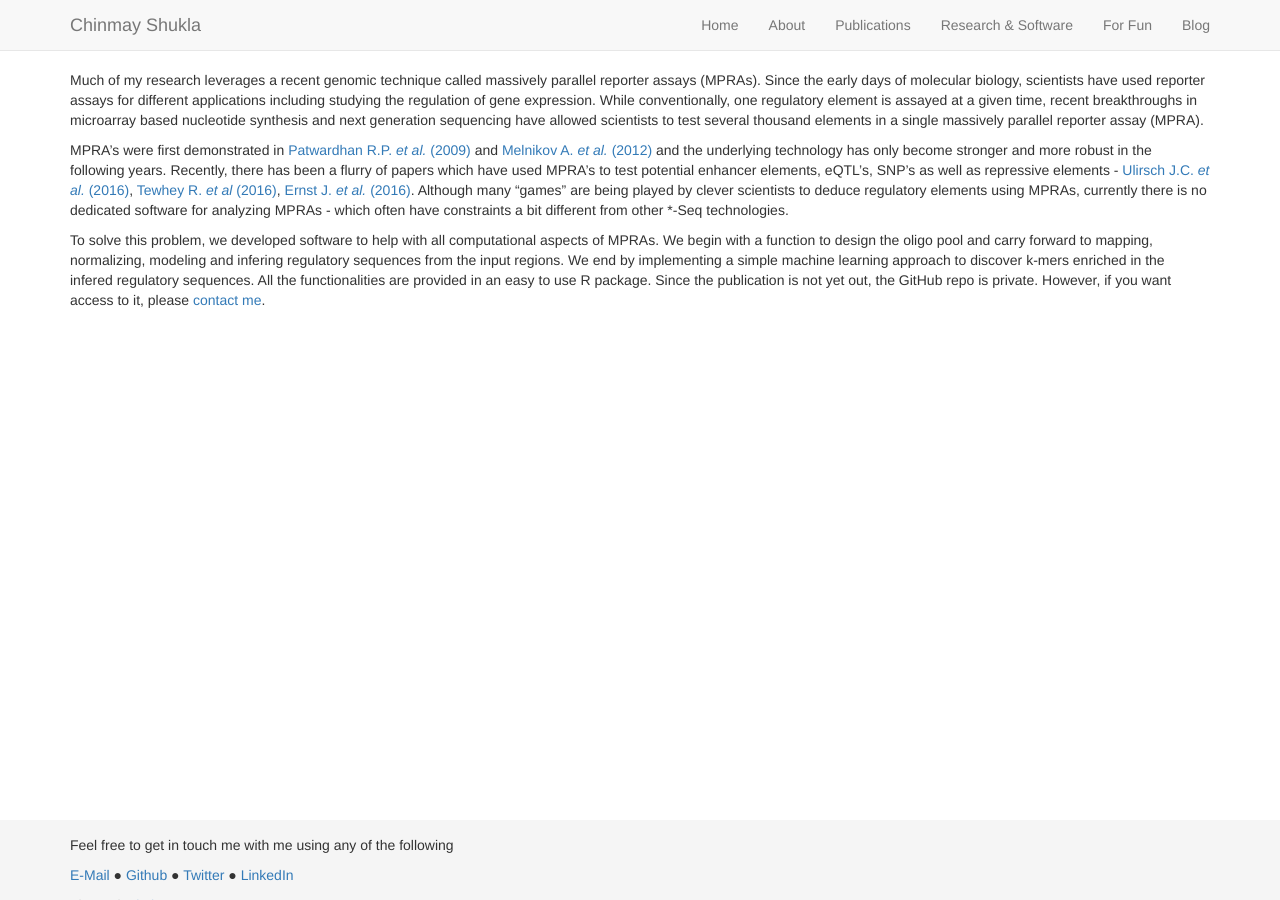
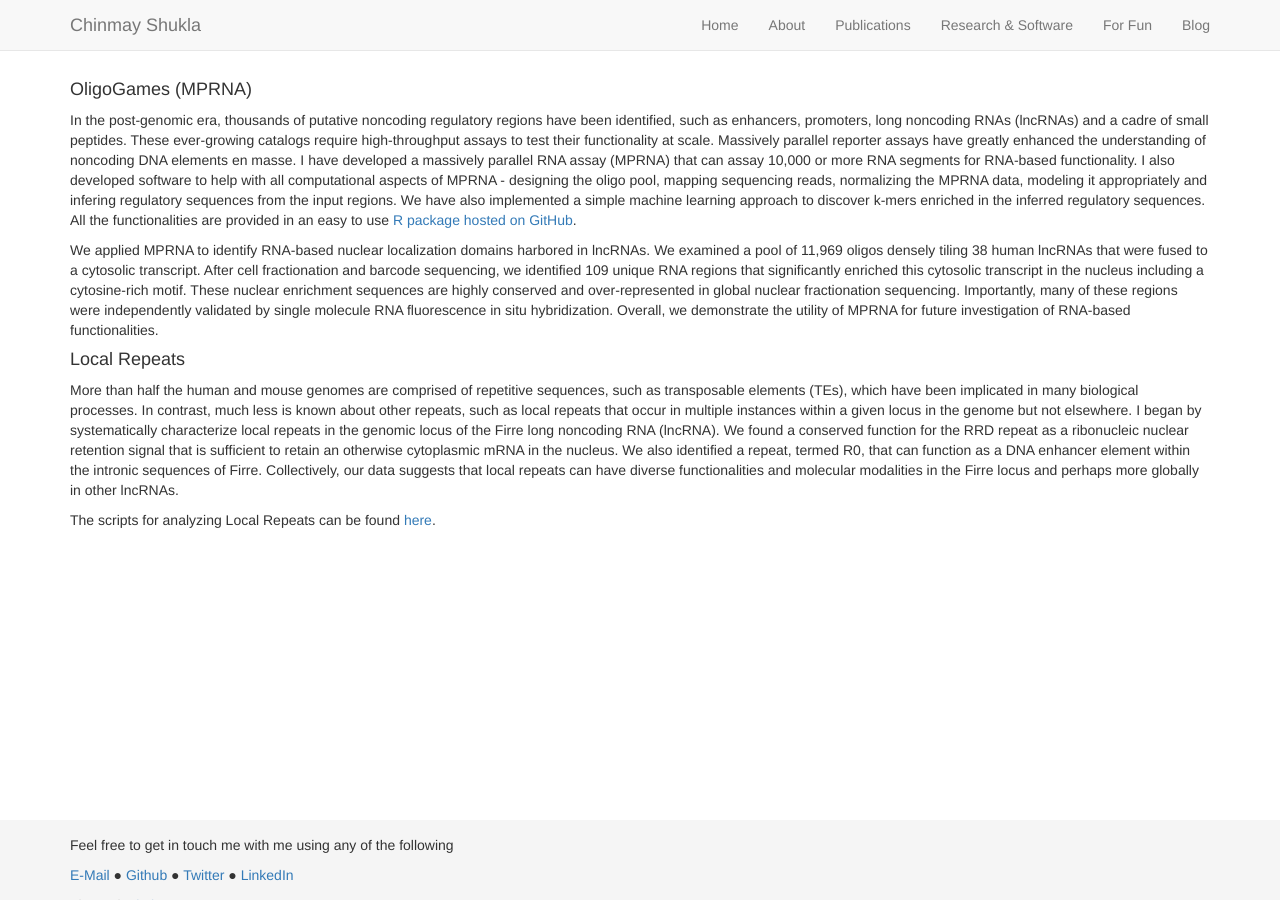
Before and after one commit to cshukla/cshukla.github.io, a Jekyll site: the page built from pages/software.md, in a window 1280 px wide and 900 px high. Built offline with Jekyll 4.4.1, drawn with Linux system fonts in a browser that asks for light colours; nearby versions of some CDN libraries.

Commit message:
update research and software page to include LRs

```diff
--- a/pages/software.md
+++ b/pages/software.md
@@ -13,8 +13,14 @@ title: Software
   gtag('config', 'UA-111431367-3');
 </script>
 
-Much of my research leverages a recent genomic technique called massively parallel reporter assays (MPRAs). Since the early days of molecular biology, scientists have used reporter assays for different applications including studying the regulation of gene expression. While conventionally, one regulatory element is assayed at a given time, recent breakthroughs in microarray based nucleotide synthesis and next generation sequencing have allowed scientists to test several thousand elements in a single massively parallel reporter assay (MPRA).
+#### OligoGames (MPRNA)
 
-MPRA's were first demonstrated in [Patwardhan R.P. *et al.* (2009)](http://www.nature.com/nbt/journal/v27/n12/abs/nbt.1589.html) and [Melnikov A. *et al.* (2012)](http://www.nature.com/nbt/journal/v30/n3/full/nbt.2137.html) and the underlying technology has only become stronger and more robust in the following years. Recently, there has been a flurry of papers which have used MPRA's to test potential enhancer elements, eQTL's, SNP's as well as repressive elements - [Ulirsch J.C. *et al.* (2016)](http://www.cell.com/cell/fulltext/S0092-8674(16)30493-7), [Tewhey R. *et al* (2016)](http://www.cell.com/cell/fulltext/S0092-8674(16)30421-4), [Ernst J. *et al.* (2016)](http://www.nature.com/nbt/journal/v34/n11/full/nbt.3678.html). Although many "games" are being played by clever scientists to deduce regulatory elements using MPRAs, currently there is no dedicated software for analyzing MPRAs - which often have constraints a bit different from other *-Seq technologies.
+In the post-genomic era, thousands of putative noncoding regulatory regions have been identified, such as enhancers, promoters, long noncoding RNAs (lncRNAs) and a cadre of small peptides. These ever-growing catalogs require high-throughput assays to test their functionality at scale. Massively parallel reporter assays have greatly enhanced the understanding of noncoding DNA elements en masse. I have developed a massively parallel RNA assay (MPRNA) that can assay 10,000 or more RNA segments for RNA-based functionality. I also developed software to help with all computational aspects of MPRNA - designing the oligo pool, mapping sequencing reads, normalizing the MPRNA data, modeling it appropriately and infering regulatory sequences from the input regions. We have also implemented a simple machine learning approach to discover k-mers enriched in the inferred regulatory sequences. All the functionalities are provided in an easy to use [R package hosted on GitHub](https://github.com/cshukla/oligoGames).
 
-To solve this problem, we developed software to help with all computational aspects of MPRAs. We begin with a function to design the oligo pool and carry forward to mapping, normalizing, modeling and infering regulatory sequences from the input regions. We end by implementing a simple machine learning approach to discover k-mers enriched in the infered regulatory sequences. All the functionalities are provided in an easy to use R package. Since the publication is not yet out, the GitHub repo is private. However, if you want access to it, please [contact me](mailto:cshukla@g.harvard.edu).
+We applied MPRNA to identify RNA-based nuclear localization domains harbored in lncRNAs. We examined a pool of 11,969 oligos densely tiling 38 human lncRNAs that were fused to a cytosolic transcript. After cell fractionation and barcode sequencing, we identified 109 unique RNA regions that significantly enriched this cytosolic transcript in the nucleus including a cytosine-rich motif. These nuclear enrichment sequences are highly conserved and over-represented in global nuclear fractionation sequencing. Importantly, many of these regions were independently validated by single molecule RNA fluorescence in situ hybridization. Overall, we demonstrate the utility of MPRNA for future investigation of RNA-based functionalities.
+
+#### Local Repeats
+
+More than half the human and mouse genomes are comprised of repetitive sequences, such as transposable elements (TEs), which have been implicated in many biological processes. In contrast, much less is known about other repeats, such as local repeats that occur in multiple instances within a given locus in the genome but not elsewhere. I began by systematically characterize local repeats in the genomic locus of the Firre long noncoding RNA (lncRNA). We found a conserved function for the RRD repeat as a ribonucleic nuclear retention signal that is sufficient to retain an otherwise cytoplasmic mRNA in the nucleus. We also identified a repeat, termed R0, that can function as a DNA enhancer element within the intronic sequences of Firre. Collectively, our data suggests that local repeats can have diverse functionalities and molecular modalities in the Firre locus and perhaps more globally in other lncRNAs.
+
+The scripts for analyzing Local Repeats can be found [here](https://github.com/cshukla/Local-Repeats).
```
